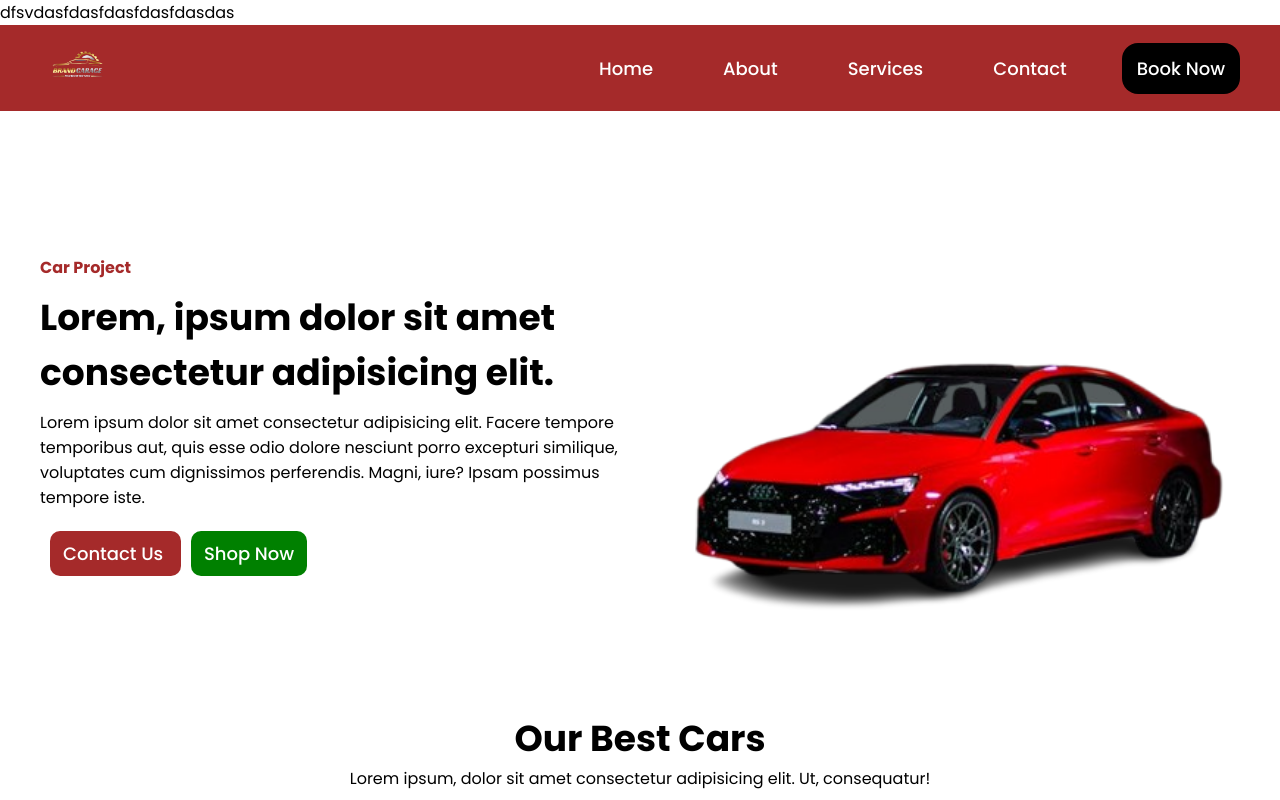
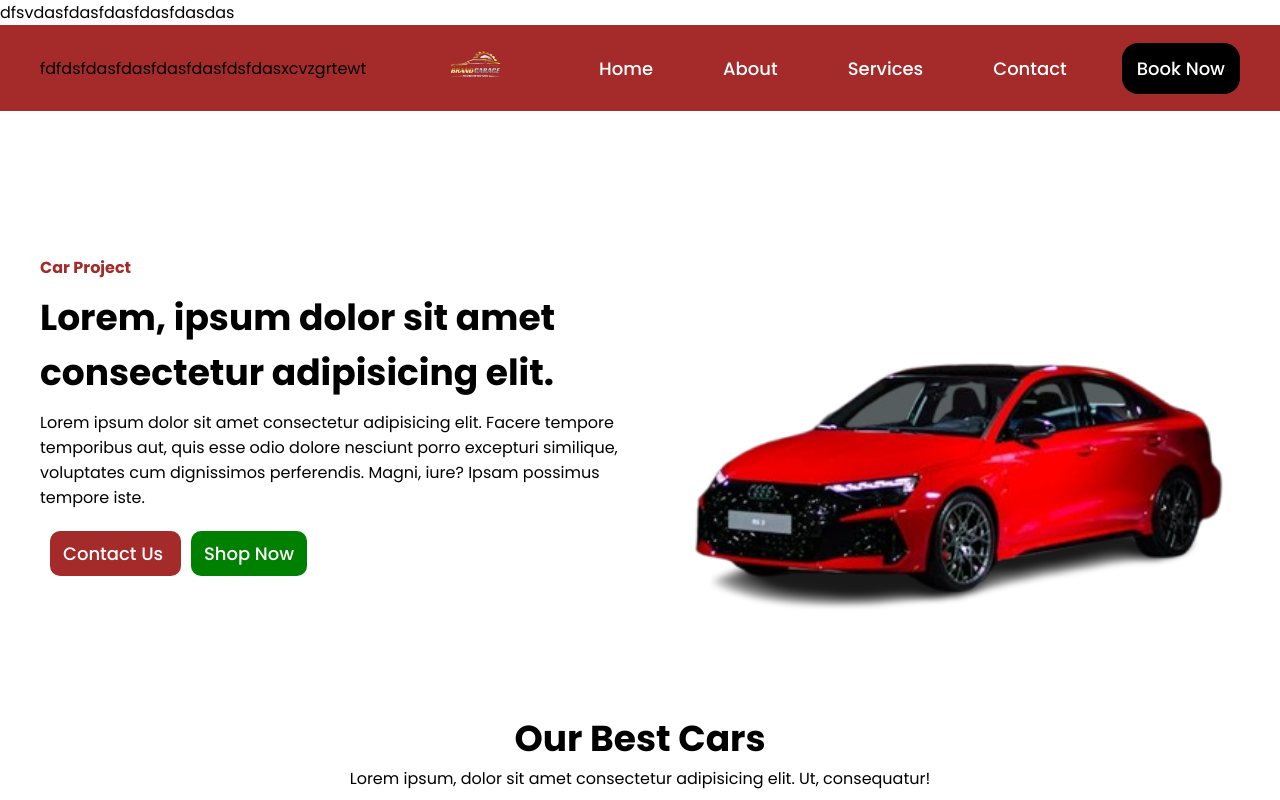
Before and after one commit to myasir-coder/my_collabarations, a plain HTML site: page index.html in a window 1280 px wide. Shown: the top 800 px of the page. Drawn offline with Linux system fonts and the light colour scheme.

Commit message:
dfasfdsf

```diff
--- a/index.html
+++ b/index.html
@@ -18,7 +18,7 @@
 
 <body>
     dfsvdasfdasfdasfdasfdasdas
-    <nav>
+    <nav> fdfdsfdasfdasfdasfdasfdsfdasxcvzgrtewt
         <div class="logo">
             <img src="images/logo.png" alt="">
         </div>
```
